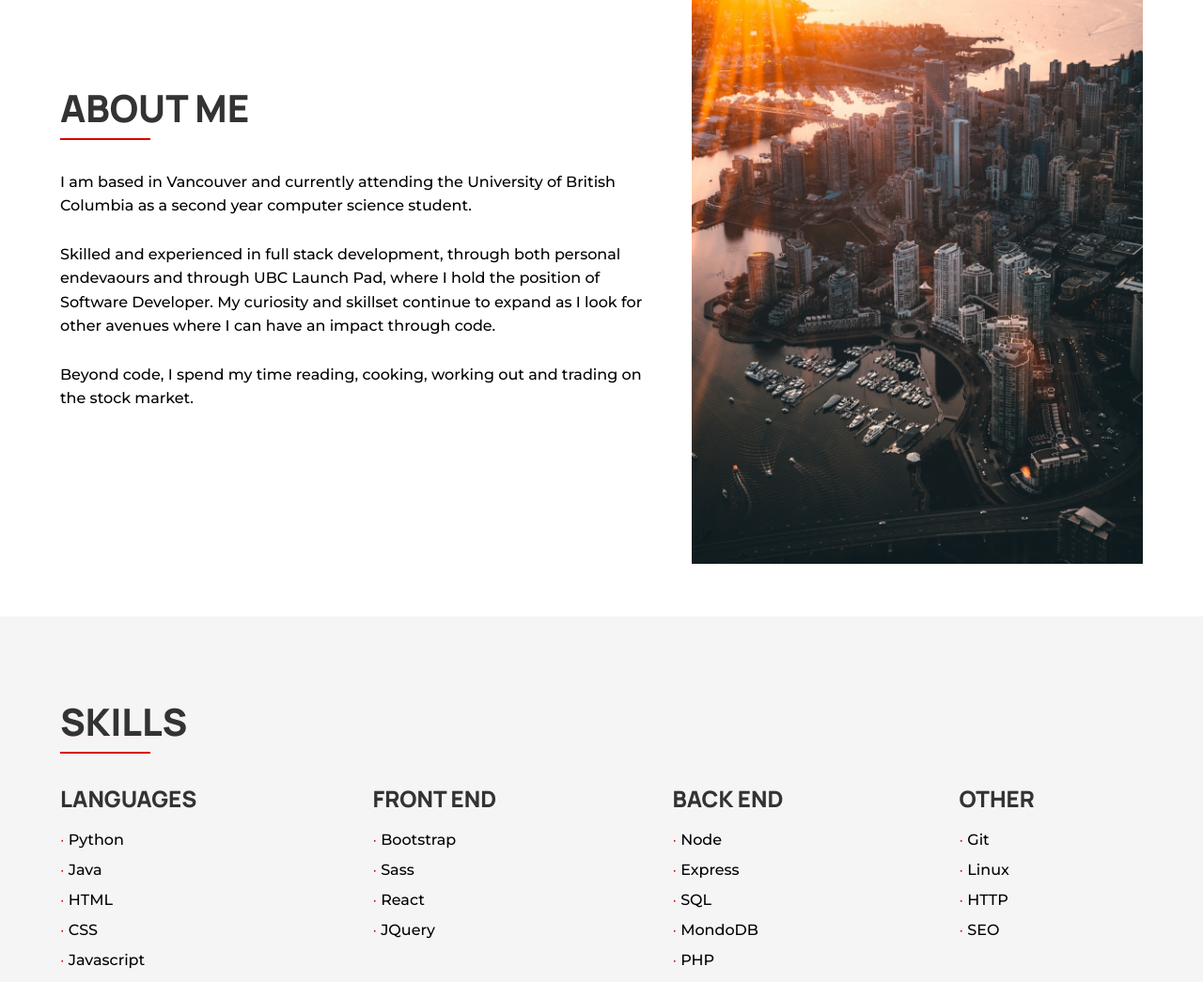
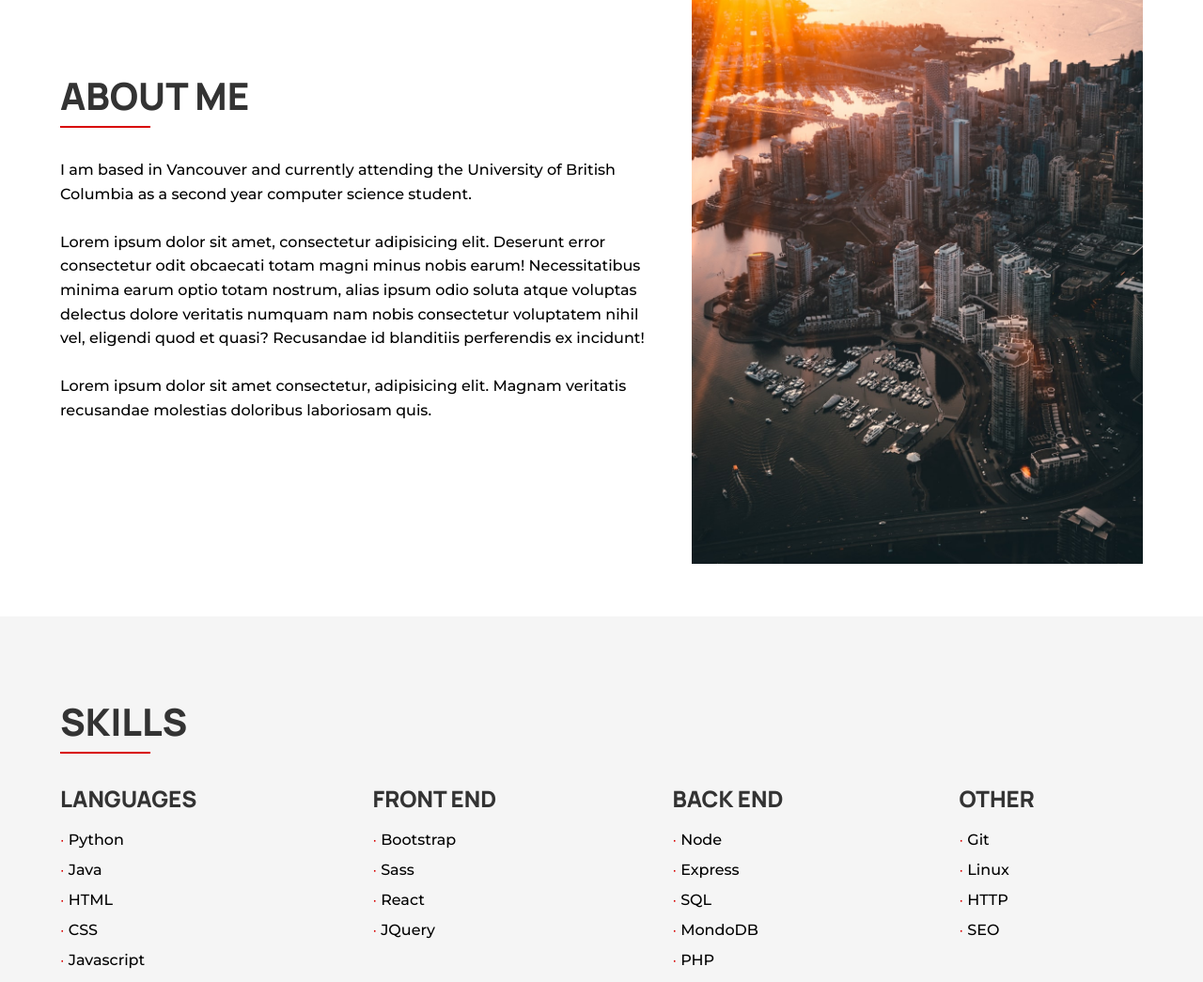
Before and after one commit to taherfa/Personal-Portfolio, a website: page dist/index.html in a window 1280 px wide. Shown: the part 968-2013 px from the top of the page at 94% size. Drawn offline with nearby package versions, Linux system fonts and the light colour scheme.

Commit message:
Text changes

```diff
--- a/dist/index.html
+++ b/dist/index.html
@@ -56,11 +56,9 @@
                 <p>I am based in Vancouver and currently attending the University of British Columbia as a second year
                     computer science student.</p>
                 <br>
-                <p>Skilled and experienced in full stack development, through both personal endevaours and through UBC
-                    Launch Pad, where I hold the position of Software Developer. My curiosity and skillset continue to
-                    expand as I look for other avenues where I can have an impact through code.</p>
+                <p>Lorem ipsum dolor sit amet, consectetur adipisicing elit. Deserunt error consectetur odit obcaecati totam magni minus nobis earum! Necessitatibus minima earum optio totam nostrum, alias ipsum odio soluta atque voluptas delectus dolore veritatis numquam nam nobis consectetur voluptatem nihil vel, eligendi quod et quasi? Recusandae id blanditiis perferendis ex incidunt!</p>
                 <br>
-                <p>Beyond code, I spend my time reading, cooking, working out and trading on the stock market.</p>
+                <p>Lorem ipsum dolor sit amet consectetur, adipisicing elit. Magnam veritatis recusandae molestias doloribus laboriosam quis.</p>
             </div>
             <div class="about-image">
                 <img src="./img/vancouver.jpg" style="width:30rem; height:45rem;" alt="Vancouver">
```
